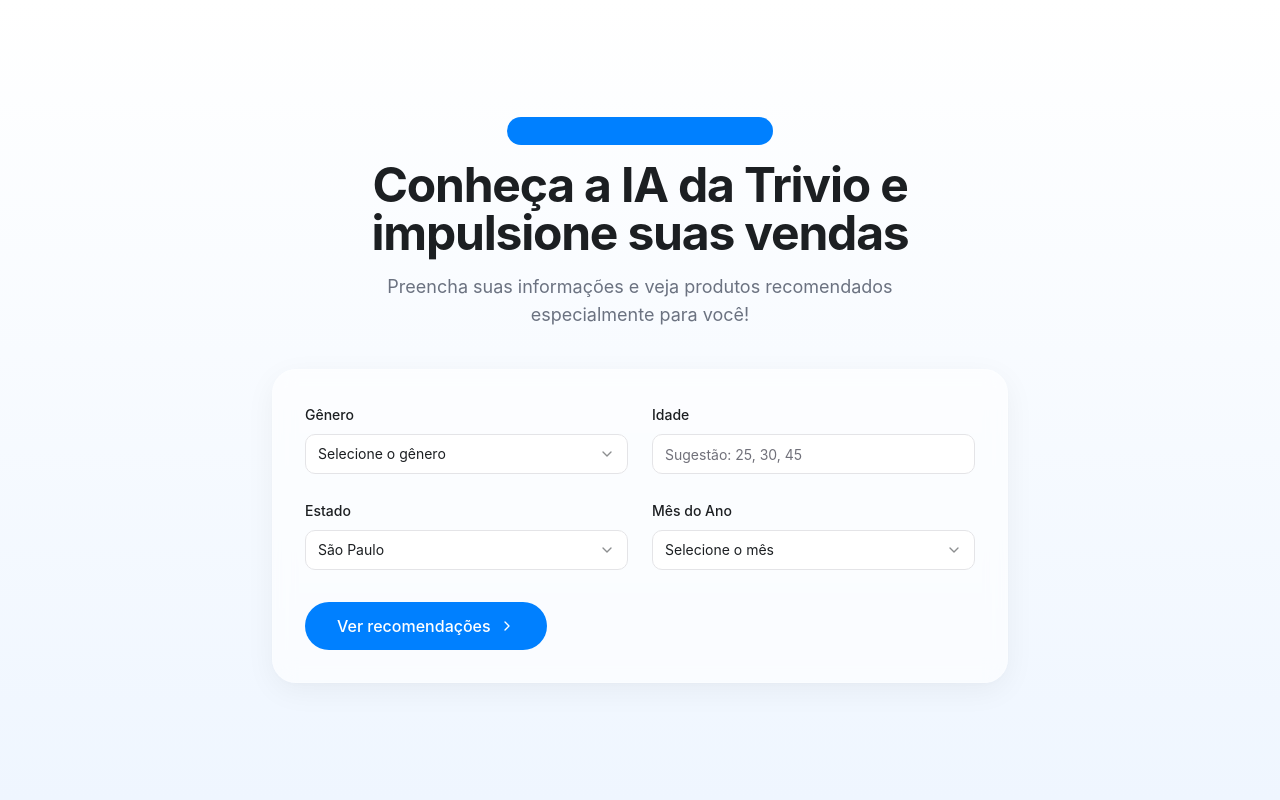
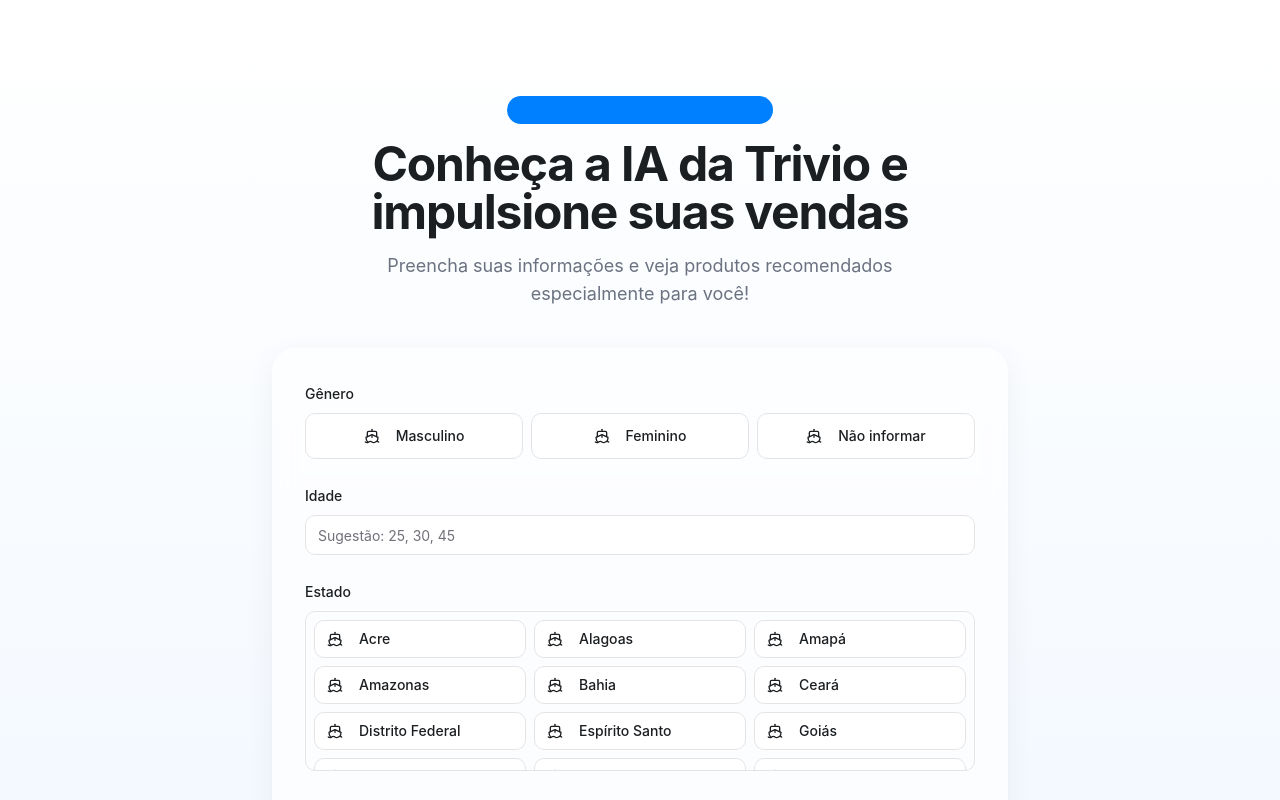
Before and after one commit to albertosveloso/easy-recommendation-form, a React (Vite) app: page / in a window 1280 px wide. Shown: the top 800 px of the page. Built offline with nearby package versions, Linux system fonts and the light colour scheme.

Commit message:
Explore alternative UI options
The prompt suggests exploring alternative UI options, such as using chips instead of buttons.  No specific implementation details are provided.

```diff
--- a/src/components/RecommendationForm.tsx
+++ b/src/components/RecommendationForm.tsx
@@ -1,17 +1,16 @@
 
 import React, { useState } from 'react';
 import { Button } from '@/components/ui/button';
-import { Select, SelectContent, SelectItem, SelectTrigger, SelectValue } from '@/components/ui/select';
 import { Input } from '@/components/ui/input';
 import { Label } from '@/components/ui/label';
-import { ChevronRight, Sparkle } from 'lucide-react';
+import { ChevronRight, Sparkle, Ship } from 'lucide-react';
 import { cn } from '@/lib/utils';
 import { toast } from 'sonner';
 
 import ProductCard from './ProductCard';
 import ShimmerCard from './ShimmerCard';
 
-// Data for dropdowns
+// Data for selections
 const GENRES = [
   { value: 'Masculino', label: 'Masculino' },
   { value: 'Feminino', label: 'Feminino' },
@@ -172,24 +171,27 @@ const RecommendationForm = () => {
         onSubmit={handleSubmit}
         className="glass rounded-3xl p-6 sm:p-8 shadow-soft transition-all duration-500 animate-fade-in"
       >
-        <div className="grid gap-6 sm:grid-cols-2">
+        <div className="space-y-6">
           <div className="space-y-2">
             <Label htmlFor="genero">Gênero</Label>
-            <Select
-              value={formData.genero}
-              onValueChange={(value) => handleInputChange('genero', value)}
+            <div className="grid grid-cols-3 gap-2">
+              {GENRES.map((genre) => (
+                <Button
+                  key={genre.value}
+                  type="button"
+                  variant={formData.genero === genre.value ? "default" : "outline"}
+                  className={cn(
+                    "relative h-auto py-3 px-4 transition-all",
+                    "flex items-center justify-center",
+                    formData.genero === genre.value ? "shadow-md" : "hover:bg-gray-50"
+                  )}
+                  onClick={() => handleInputChange('genero', genre.value)}
                 >
-              <SelectTrigger id="genero" className="w-full">
-                <SelectValue placeholder="Selecione o gênero" />
-              </SelectTrigger>
-              <SelectContent>
-                {GENRES.map((genre) => (
-                  <SelectItem key={genre.value} value={genre.value}>
-                    {genre.label}
-                  </SelectItem>
+                  <Ship className="w-4 h-4 mr-2" />
+                  <span>{genre.label}</span>
+                </Button>
               ))}
-              </SelectContent>
-            </Select>
+            </div>
           </div>
 
           <div className="space-y-2">
@@ -206,40 +208,46 @@ const RecommendationForm = () => {
 
           <div className="space-y-2">
             <Label htmlFor="estado">Estado</Label>
-            <Select
-              value={formData.estado}
-              onValueChange={(value) => handleInputChange('estado', value)}
+            <div className="grid grid-cols-1 sm:grid-cols-2 md:grid-cols-3 gap-2 max-h-40 overflow-y-auto p-2 border rounded-md">
+              {STATES.map((state) => (
+                <Button
+                  key={state.value}
+                  type="button"
+                  variant={formData.estado === state.value ? "default" : "outline"}
+                  className={cn(
+                    "h-auto py-2 px-3 transition-all text-sm",
+                    "flex items-center justify-start",
+                    formData.estado === state.value ? "shadow-md" : "hover:bg-gray-50"
+                  )}
+                  onClick={() => handleInputChange('estado', state.value)}
                 >
-              <SelectTrigger id="estado" className="w-full">
-                <SelectValue placeholder="Selecione o estado" />
-              </SelectTrigger>
-              <SelectContent>
-                {STATES.map((state) => (
-                  <SelectItem key={state.value} value={state.value}>
-                    {state.label}
-                  </SelectItem>
+                  <Ship className="w-3 h-3 mr-2 flex-shrink-0" />
+                  <span className="truncate">{state.label}</span>
+                </Button>
               ))}
-              </SelectContent>
-            </Select>
+            </div>
           </div>
 
           <div className="space-y-2">
             <Label htmlFor="mes">Mês do Ano</Label>
-            <Select
-              value={formData.mes}
-              onValueChange={(value) => handleInputChange('mes', value)}
+            <div className="grid grid-cols-2 sm:grid-cols-3 md:grid-cols-4 gap-2">
+              {MONTHS.map((month) => (
+                <Button
+                  key={month.value}
+                  type="button"
+                  variant={formData.mes === month.value ? "default" : "outline"}
+                  className={cn(
+                    "h-auto py-2 px-3 transition-all text-sm",
+                    "flex items-center justify-center",
+                    formData.mes === month.value ? "shadow-md" : "hover:bg-gray-50"
+                  )}
+                  onClick={() => handleInputChange('mes', month.value)}
                 >
-              <SelectTrigger id="mes" className="w-full">
-                <SelectValue placeholder="Selecione o mês" />
-              </SelectTrigger>
-              <SelectContent>
-                {MONTHS.map((month) => (
-                  <SelectItem key={month.value} value={month.value}>
-                    {month.label}
-                  </SelectItem>
+                  <Ship className="w-3 h-3 mr-2" />
+                  <span>{month.label}</span>
+                </Button>
               ))}
-              </SelectContent>
-            </Select>
+            </div>
           </div>
         </div>
 
```
Lines whose indentation alone changed are shown as unchanged.
